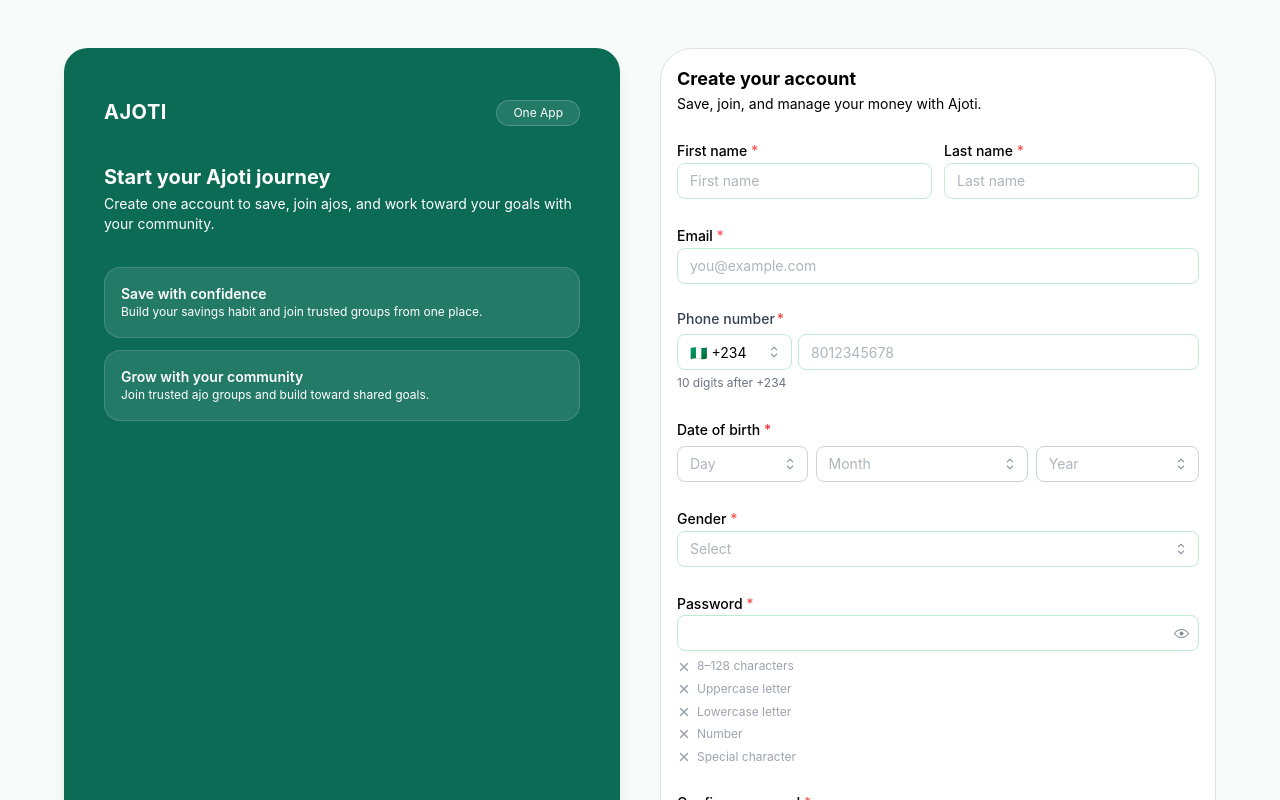
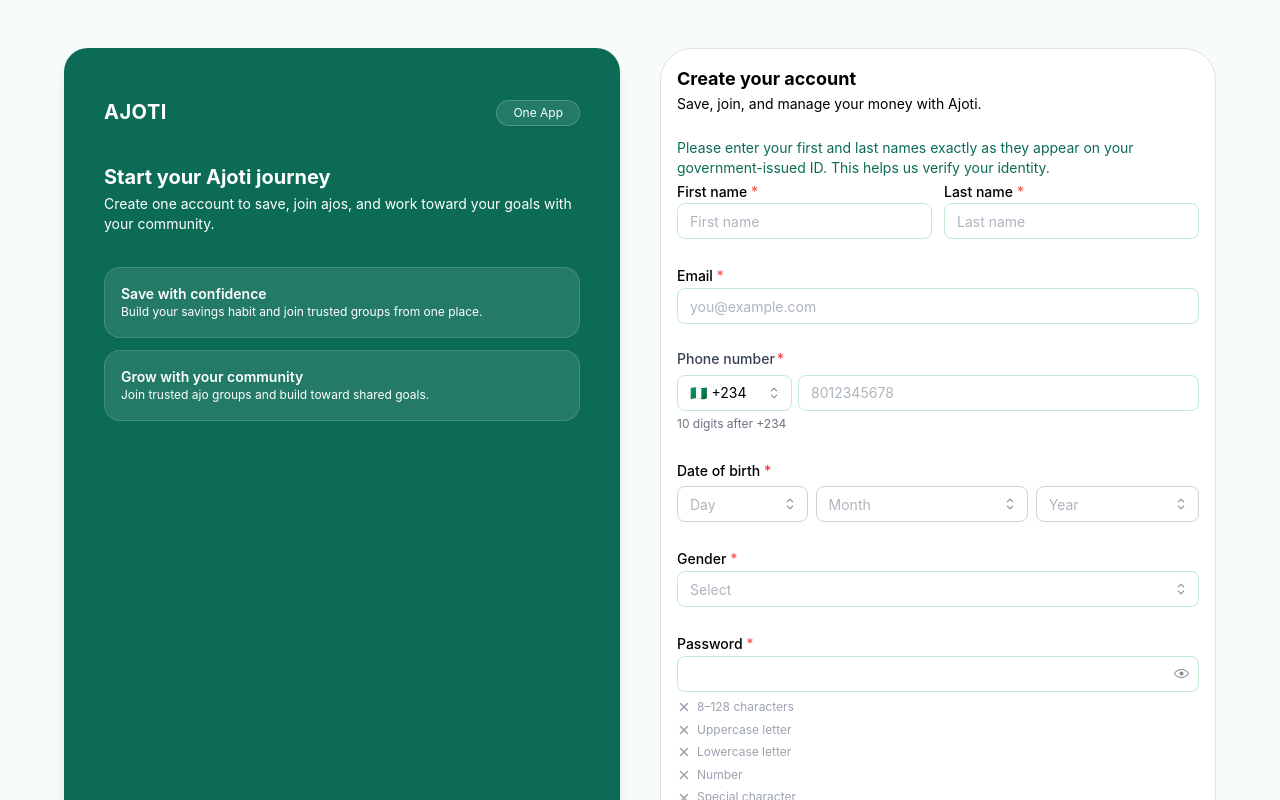
Before and after one commit to Tobbie91/ajoti-frontend, a React (Vite) app in the folder apps/admin/: page /signup in a window 1280 px wide. Shown: the top 800 px of the page. Built offline with nearby package versions, Linux system fonts and the light colour scheme; no server answers.

Commit message:
Prompt customers to register with their ID names

```diff
--- a/apps/admin/src/pages/Signup/Signup.tsx
+++ b/apps/admin/src/pages/Signup/Signup.tsx
@@ -328,6 +328,10 @@ export function Signup() {
                 </Alert>
               )}
 
+              <Text size="sm" c="#0B6B55">
+                Please enter your first and last names exactly as they appear on
+                your government-issued ID. This helps us verify your identity.
+              </Text>
               <Group grow gap="sm">
                 <TextInput
                   label="First name"
```
